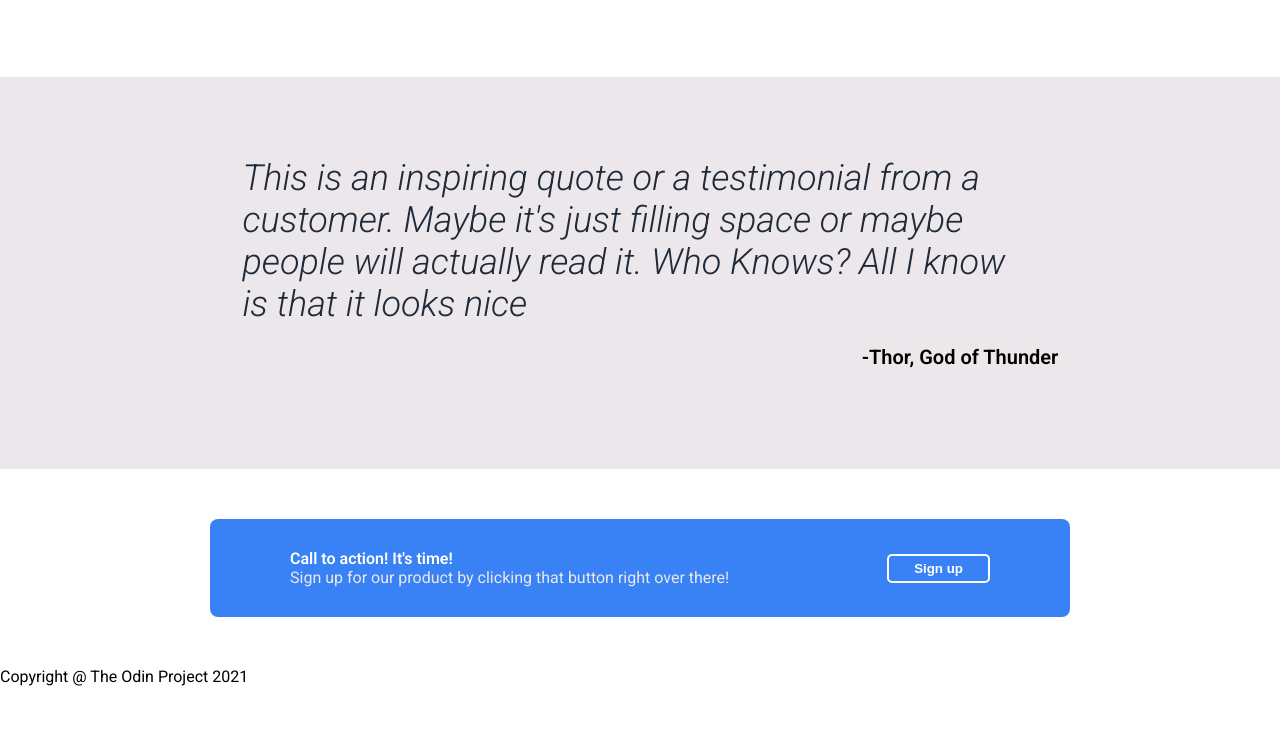
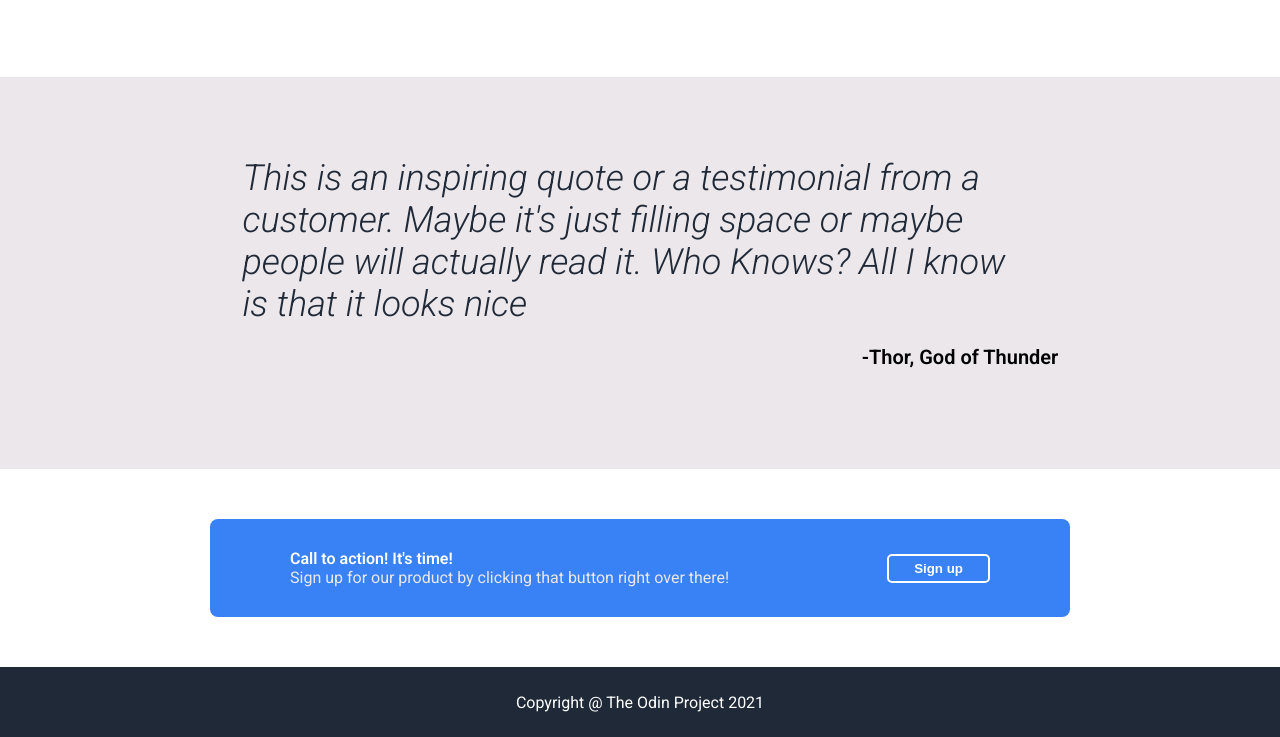
Before and after one commit to selwynborja/landing-page, a plain HTML site: page index.html in a window 1280 px wide. Shown: the part 757-1494 px from the top of the page. Before the commit the page ends 1443 px from the top, so only its background shows below. Drawn offline with Linux system fonts and the light colour scheme.

Commit message:
Add styles for the footer section

```diff
--- a/styles.css
+++ b/styles.css
@@ -191,3 +191,15 @@ a {
   cursor: pointer;
   border-radius: 5px;
 }
+
+footer {
+  background-color: #1f2937;
+  display: flex;
+  justify-content: center;
+  align-items: center;
+  height: 70px;
+}
+
+.foot {
+  color: white;
+}
```
